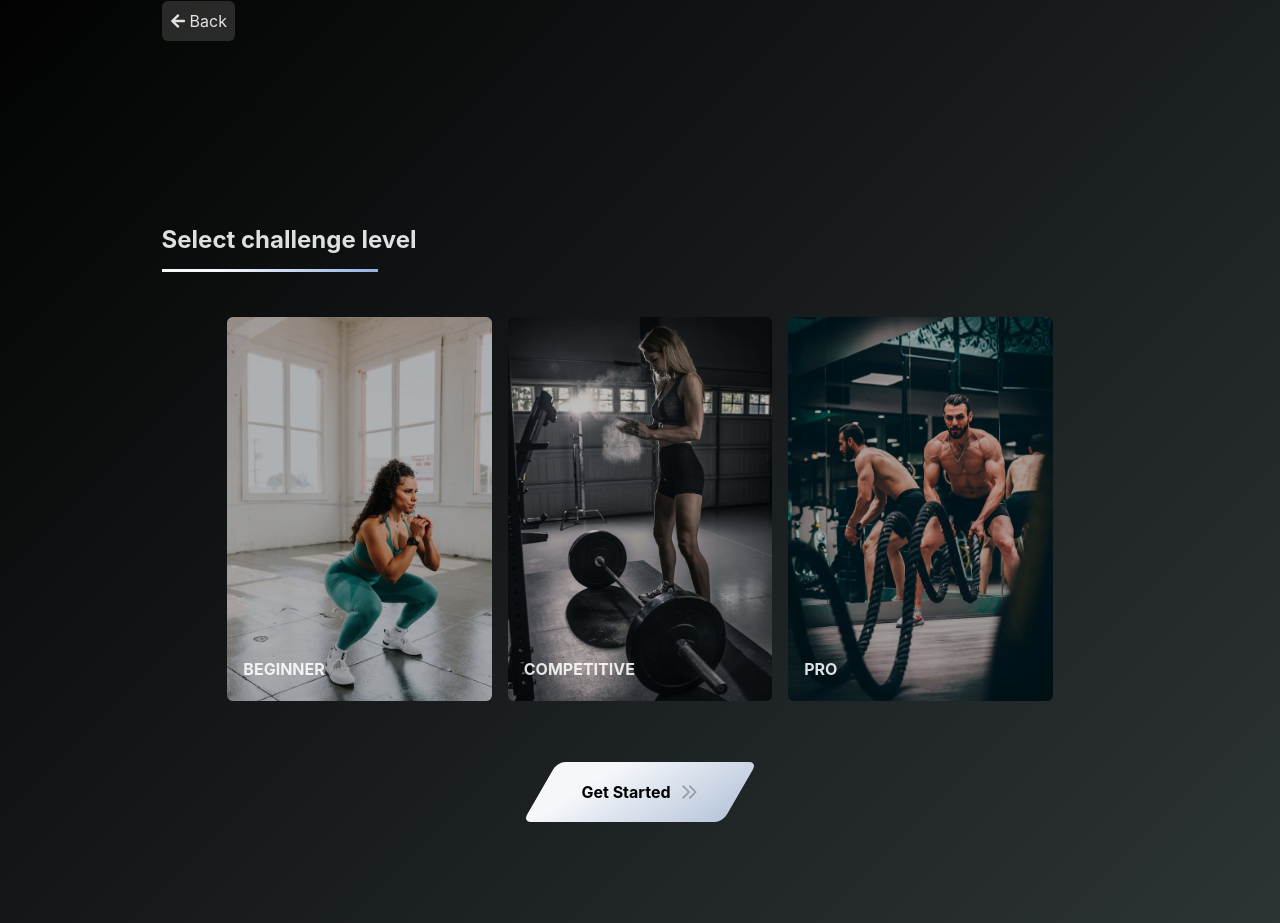
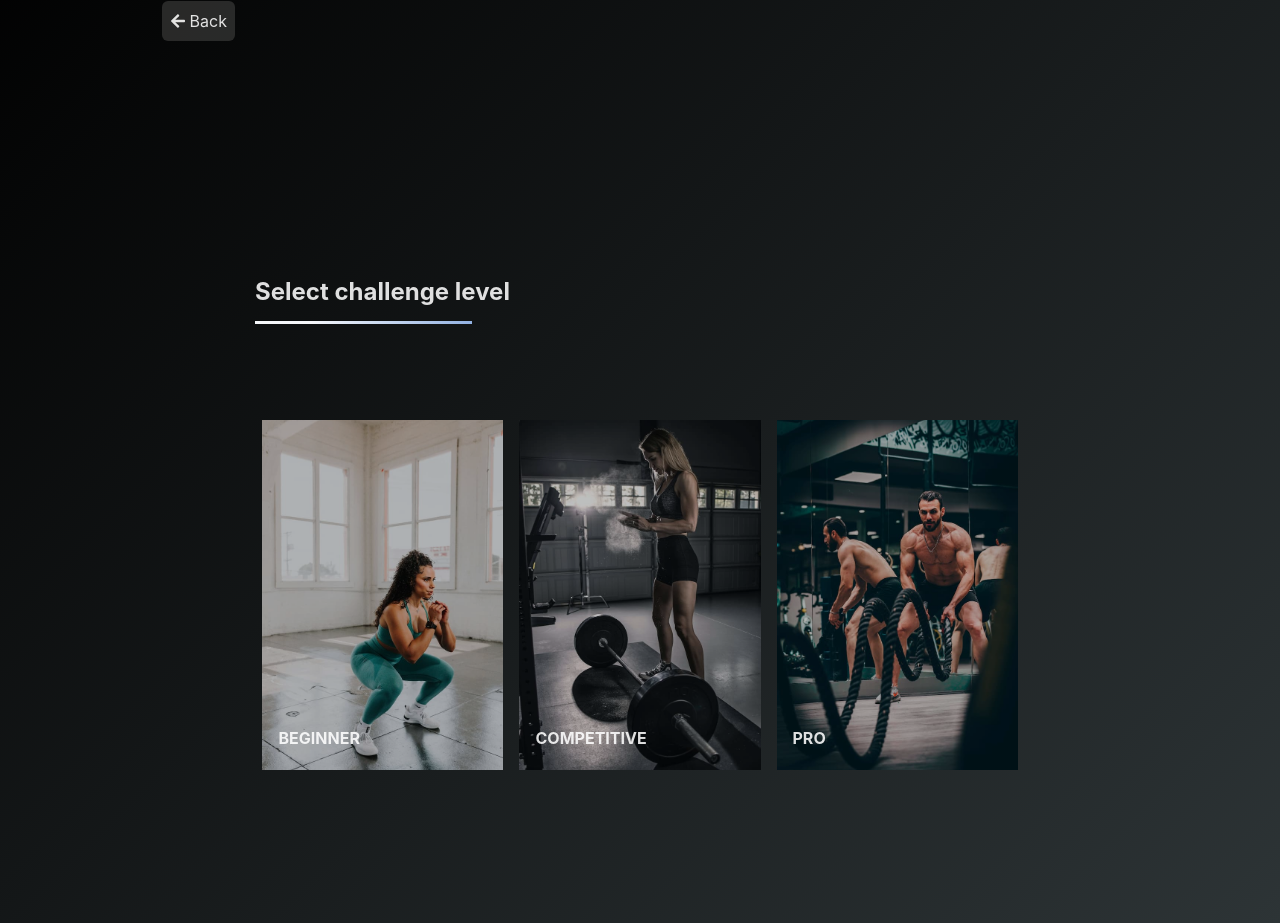
Before and after one commit to Exx-hub/rgmn-2023, a React (Vite) app: page /create in a window 1280 px wide. Shown: the part 677-1600 px from the top of the page. Built offline with nearby package versions, Linux system fonts and the light colour scheme.

Commit message:
create workout data file and populate exercises, useGetWorkouts hook

```diff
--- a/src/components/ChallengeLevel.tsx
+++ b/src/components/ChallengeLevel.tsx
@@ -5,7 +5,10 @@ import competitive from "../assets/challenge/competitive.jpg";
 import pro from "../assets/challenge/pro.jpg";
 import ImageCard from "./ImageCard";
 
-import { HiOutlineChevronDoubleRight } from "react-icons/hi";
+interface ChallengeLevelProps {
+  sport: string;
+  setLevel: React.Dispatch<React.SetStateAction<string>>;
+}
 
 interface Level {
   id: number;
@@ -13,7 +16,7 @@ interface Level {
   image: string;
 }
 
-function ChallengeLevel() {
+function ChallengeLevel({ sport, setLevel }: ChallengeLevelProps) {
   const levels: Level[] = [
     {
       id: 1,
@@ -31,32 +34,29 @@ function ChallengeLevel() {
       image: pro,
     },
   ];
+
+  const handleClick = (name: string) => {
+    if (sport) {
+      setLevel(name);
+    } else {
+      alert("please select sport first.");
+    }
+  };
+
   return (
     <div
       id="level"
-      className="mx-auto flex h-screen min-w-[350px] max-w-[90%] flex-col items-center justify-evenly py-10  md:p-10"
+      className="mx-auto flex h-screen min-w-[350px] max-w-[850px] flex-col items-center justify-evenly py-10  md:p-10"
     >
       <SectionTitle title="Select challenge level" />
 
-      <div className="flex gap-4 md:grid md:max-h-96 md:grid-cols-3 lg:my-0">
+      <div className="flex gap-2 md:grid md:max-h-96 md:grid-cols-3 md:gap-4 lg:my-0">
         {levels.map((level) => (
-          <ImageCard image={level.image} name={level.name} key={level.id} />
+          <div key={level.id} className="h-[350px]" onClick={() => handleClick(level.name)}>
+            <ImageCard image={level.image} name={level.name} key={level.id} />
+          </div>
         ))}
       </div>
-
-      <button className="relative mx-auto mb-10  flex h-[55px] w-[150px] items-center justify-center rounded-md px-4 py-3 font-bold text-black transition-transform hover:scale-105 md:h-[60px] md:w-[200px] lg:mb-0">
-        <div
-          className="absolute inset-0 -z-20 -skew-x-[30deg] rounded-lg bg-white"
-          style={{
-            backgroundColor: "#b8c6db",
-            backgroundImage: "linear-gradient(315deg, #b8c6db 0%, #f5f7fa 74%)",
-          }}
-        ></div>
-        Get Started
-        <span>
-          <HiOutlineChevronDoubleRight className="ml-2 text-xl opacity-30" />
-        </span>
-      </button>
     </div>
   );
 }
--- a/src/components/ImageCard.tsx
+++ b/src/components/ImageCard.tsx
@@ -1,6 +1,9 @@
-function ImageCard({ image, name }: { image: string; name: string }) {
+function ImageCard({ image, name, sport }: { image: string; name: string; sport?: boolean }) {
   return (
-    <div className="group relative cursor-pointer overflow-hidden rounded-md">
+    <a
+      href={sport ? "#level" : undefined}
+      className="group relative h-full cursor-pointer overflow-hidden rounded-md"
+    >
       <img
         src={image}
         alt={`Photo of ${name}`}
@@ -10,7 +13,7 @@ function ImageCard({ image, name }: { image: string; name: string }) {
       {/* overlay  */}
       <div className="absolute bottom-0 left-0 right-0 top-0 bg-black opacity-25 transition-opacity group-hover:opacity-0"></div>
       <h4 className="absolute bottom-5 left-2 font-bold uppercase md:left-4">{name}</h4>
-    </div>
+    </a>
   );
 }
 
--- a/src/components/Sport.tsx
+++ b/src/components/Sport.tsx
@@ -12,13 +12,17 @@ import { Link } from "react-router-dom";
 
 import { FaArrowLeft } from "react-icons/fa";
 
+interface SportProps {
+  setSport: React.Dispatch<React.SetStateAction<string>>;
+}
+
 interface Sport {
   id: number;
   name: string;
   image: string;
 }
 
-function Sport() {
+function Sport({ setSport }: SportProps) {
   const sports: Sport[] = [
     {
       id: 1,
@@ -51,13 +55,20 @@ function Sport() {
       image: bodybuilding,
     },
   ];
+
+  const handleClick = (name: string) => {
+    setSport(name);
+  };
+
   return (
     <div className="mx-auto flex min-w-[350px] max-w-[90%] flex-col items-center justify-center p-10 lg:h-screen">
       <SectionTitle title="Choose sport focus" />
 
       <div className="mt-24 grid grid-cols-1 gap-4 md:grid-cols-2 lg:grid-cols-3">
         {sports.map((sport) => (
-          <ImageCard image={sport.image} name={sport.name} key={sport.id} />
+          <div key={sport.id} onClick={() => handleClick(sport.name)}>
+            <ImageCard image={sport.image} name={sport.name} sport />
+          </div>
         ))}
       </div>
 
--- /dev/null
+++ b/src/data/data.ts
@@ -0,0 +1,301 @@
+export const allExerciseList = [
+  {
+    id: 1,
+    title: "Run Jab Jab",
+    image: "run-jab-jab",
+  },
+  {
+    id: 2,
+    title: "Jab Cross Knee",
+    image: "jab-cross-knee",
+  },
+  {
+    id: 3,
+    title: "Jump Squat Run",
+    image: "jump-squat-run",
+  },
+  {
+    id: 4,
+    title: "Hip Flexor Stretch",
+    image: "hip-flexor-stretch",
+  },
+  {
+    id: 5,
+    title: "Twisting Knee Plank",
+    image: "twisting-knee-plank",
+  },
+  {
+    id: 6,
+    title: "Back Balances",
+    image: "back-balances",
+  },
+  {
+    id: 7,
+    title: "Crunch Diagonals",
+    image: "crunch-diagonals",
+  },
+  {
+    id: 8,
+    title: "One-on-One Crunches",
+    image: "one-on-one-crunches",
+  },
+  {
+    id: 9,
+    title: "Reachouts",
+    image: "reachouts",
+  },
+  {
+    id: 10,
+    title: "Twist Candle Crunches",
+    image: "twist-candle-crunches",
+  },
+  {
+    id: 11,
+    title: "Shoulder Press",
+    image: "shoulder-press",
+  },
+  {
+    id: 12,
+    title: "Kettlebell Presses",
+    image: "kettlebell-presses",
+  },
+  {
+    id: 13,
+    title: "Kettlebell Squat Press",
+    image: "kettlebell-squat-press",
+  },
+  {
+    id: 14,
+    title: "Medball Chest Press",
+    image: "medball-chest-press",
+  },
+  {
+    id: 15,
+    title: "Tricep Extensions",
+    image: "tricep-extensions",
+  },
+  {
+    id: 16,
+    title: "Clean and Press",
+    image: "barbel-clean-and-press",
+  },
+  {
+    id: 17,
+    title: "Dumbbell Cleans",
+    image: "db-cleans",
+  },
+  {
+    id: 18,
+    title: "Hinge Hammer Curls",
+    image: "hinge-hammer-curls",
+  },
+  {
+    id: 19,
+    title: "Air Squats",
+    image: "air-squats",
+  },
+  {
+    id: 20,
+    title: "Burpee Pushup",
+    image: "burpee-pushup",
+  },
+  {
+    id: 21,
+    title: "High Jumps",
+    image: "high-jump",
+  },
+  {
+    id: 22,
+    title: "Squat Jumps",
+    image: "squat-jumps",
+  },
+  {
+    id: 23,
+    title: "Oblique Twists",
+    image: "oblique-twists",
+  },
+  {
+    id: 24,
+    title: "Jump Rope",
+    image: "jump-rope",
+  },
+  {
+    id: 25,
+    title: "Pushups",
+    image: "pushups",
+  },
+  {
+    id: 26,
+    title: "Knee Elbow Situps",
+    image: "knee-elbow-situps",
+  },
+  {
+    id: 27,
+    title: "Bicycle Kicks",
+    image: "bicycle-kicks",
+  },
+  {
+    id: 28,
+    title: "Mountain Climbers",
+    image: "mountain-climbers",
+  },
+];
+
+export const exerciseSets = {
+  boxing: {
+    beginner: [
+      ["run-jab-jab", 20],
+      ["hip-flexor-stretch", 20],
+      ["jump-squat-run", 20],
+      ["jab-cross-knee", 20],
+      ["twisting-knee-plank", 20],
+    ],
+    competitive: [
+      ["jump-squat-run", 30],
+      ["run-jab-jab", 30],
+      ["jab-cross-knee", 30],
+      ["hip-flexor-stretch", 30],
+      ["twisting-knee-plank", 30],
+    ],
+    pro: [
+      ["jab-cross-knee", 40],
+      ["run-jab-jab", 40],
+      ["jump-squat-run", 40],
+      ["hip-flexor-stretch", 40],
+      ["twisting-knee-plank", 40],
+    ],
+  },
+  mma: {
+    beginner: [
+      ["back-balances", 20],
+      ["crunch-diagonals", 20],
+      ["one-on-one-crunches", 20],
+      ["reachouts", 20],
+      ["twist-candle-crunches", 20],
+    ],
+    competitive: [
+      ["twist-candle-crunches", 30],
+      ["one-on-one-crunches", 30],
+      ["back-balances", 30],
+      ["reachouts", 30],
+      ["crunch-diagonals", 30],
+    ],
+    pro: [
+      ["reachouts", 40],
+      ["back-balances", 40],
+      ["one-on-one-crunches", 40],
+      ["twist-candle-crunches", 40],
+      ["crunch-diagonals", 40],
+    ],
+  },
+  bodybuilding: {
+    beginner: [
+      ["shoulder-press", 20],
+      ["kettlebell-presses", 20],
+      ["kettlebell-squat-press", 20],
+      ["medball-chest-press", 20],
+      ["tricep-extensions", 20],
+    ],
+    competitive: [
+      ["kettlebell-squat-press", 30],
+      ["shoulder-press", 30],
+      ["medball-chest-press", 30],
+      ["kettlebell-presses", 30],
+      ["tricep-extensions", 30],
+    ],
+    pro: [
+      ["medball-chest-press", 40],
+      ["shoulder-press", 40],
+      ["kettlebell-squat-press", 40],
+      ["kettlebell-presses", 40],
+      ["tricep-extensions", 40],
+    ],
+  },
+  powerlifting: {
+    beginner: [
+      ["barbel-clean-and-press", 20],
+      ["db-cleans", 20],
+      ["kettlebell-squat-press", 20],
+      ["hinge-hammer-curls", 20],
+      ["kettlebell-presses", 20],
+    ],
+    competitive: [
+      ["kettlebell-squat-press", 30],
+      ["barbel-clean-and-press", 30],
+      ["hinge-hammer-curls", 30],
+      ["db-cleans", 30],
+      ["kettlebell-presses", 30],
+    ],
+    pro: [
+      ["hinge-hammer-curls", 40],
+      ["barbel-clean-and-press", 40],
+      ["kettlebell-squat-press", 40],
+      ["db-cleans", 40],
+      ["kettlebell-presses", 40],
+    ],
+  },
+  crossfit: {
+    beginner: [
+      ["air-squats", 20],
+      ["burpee-pushup", 20],
+      ["high-jump", 20],
+      ["squat-jumps", 20],
+      ["oblique-twists", 20],
+    ],
+    competitive: [
+      ["high-jump", 30],
+      ["air-squats", 30],
+      ["squat-jumps", 30],
+      ["burpee-pushup", 30],
+      ["oblique-twists", 30],
+    ],
+    pro: [
+      ["squat-jumps", 40],
+      ["air-squats", 40],
+      ["high-jump", 40],
+      ["burpee-pushup", 40],
+      ["oblique-twists", 40],
+    ],
+  },
+  fitness: {
+    beginner: [
+      ["jump-rope", 20],
+      ["pushups", 20],
+      ["knee-elbow-situps", 20],
+      ["bicycle-kicks", 20],
+      ["mountain-climbers", 20],
+    ],
+    competitive: [
+      ["knee-elbow-situps", 30],
+      ["jump-rope", 30],
+      ["bicycle-kicks", 30],
+      ["pushups", 30],
+      ["mountain-climbers", 30],
+    ],
+    pro: [
+      ["bicycle-kicks", 40],
+      ["jump-rope", 40],
+      ["knee-elbow-situps", 40],
+      ["pushups", 40],
+      ["mountain-climbers", 40],
+    ],
+  },
+};
+
+// const selectWorkouts = (part, difficulty) => {
+//   const imageUrl = "https://res.cloudinary.com/snapify/image/upload/flexin/"
+
+//   // validations
+//   if (!part || !difficulty) return []
+//   if (!workouts[part] || !workouts[part][difficulty]) {
+//     return []
+//   }
+
+//   const mapped = workouts[part][difficulty].map((item) => {
+//     const [name, longevity] = item
+//     const workout = allWorkouts.find((item) => item.image === name)
+
+//     return { ...workout, image: imageUrl + workout.image, longevity }
+//   })
+//   return mapped
+// }
--- /dev/null
+++ b/src/hooks/useGetWorkouts.tsx
@@ -0,0 +1,17 @@
+import { useEffect, useState } from "react";
+import { exerciseSets } from "../data/data";
+
+type Level = "beginner" | "competitive" | "pro";
+type Sport = "boxing";
+
+const useGetWorkouts = (sport: Sport, level: Level) => {
+  const [workouts, setWorkouts] = useState<(string | number)[][]>([]);
+
+  useEffect(() => {
+    setWorkouts(exerciseSets[sport][level]);
+  }, [level, sport]);
+
+  return { workouts };
+};
+
+export default useGetWorkouts;
--- a/src/pages/GenerateWorkout.tsx
+++ b/src/pages/GenerateWorkout.tsx
@@ -1,24 +1,30 @@
-import { useEffect } from "react";
+import { useEffect, useState } from "react";
 import ChallengeLevel from "../components/ChallengeLevel";
 import Sport from "../components/Sport";
 
+import { useNavigate } from "react-router-dom";
+
 function GenerateWorkout() {
+  const [sport, setSport] = useState("");
+  const [level, setLevel] = useState("");
+
+  const navigate = useNavigate();
+
   useEffect(() => {
     window.scrollTo(0, 0);
   }, []);
 
+  useEffect(() => {
+    if (sport && level) {
+      // if sport and level selected, route to workout and pass sport and level as state
+      navigate("/workout", { state: { sport, level } });
+    }
+  }, [sport, level, navigate]);
+
   return (
-    <div className="animate__animated animate__fadeIn mx-auto w-[90%] max-w-[1250px]">
-      {/* choose sport focus */}
-      <Sport />
-
-      {/* select challenge level  */}
-      <ChallengeLevel />
-
-      {/* generate / start workout  */}
-
-      {/* sends api call to fetch exercises with sport focus and challange level as params  */}
-      {/* setup context for workouts   */}
+    <div className="animate__animated animate__fadeIn relative mx-auto w-[90%] max-w-[1250px]">
+      <Sport setSport={setSport} />
+      <ChallengeLevel sport={sport} setLevel={setLevel} />
     </div>
   );
 }
--- a/src/pages/Workout.tsx
+++ b/src/pages/Workout.tsx
@@ -1,5 +1,31 @@
+import { useEffect } from "react";
+import { useLocation } from "react-router-dom";
+import useGetWorkouts from "../hooks/useGetWorkouts";
+
 function Workout() {
-  return <div>WorkoutSSS</div>;
+  const location = useLocation();
+  const { sport, level } = location.state;
+
+  const { workouts } = useGetWorkouts(sport, level);
+
+  console.log({ workouts });
+
+  // useEffect
+  useEffect(() => {
+    // console.log(location.state);
+    // fetch data on render? using state from location
+    // to get workout based on selected sport and level
+    // fetched data, to be saved in state, then displayed in cards.
+    // once exercises are saved, start workout
+    // may need to create context for workouts
+  }, [location.state]);
+
+  return (
+    <div>
+      <h2>{sport}</h2>
+      <p>{level}</p>
+    </div>
+  );
 }
 
 export default Workout;
```
